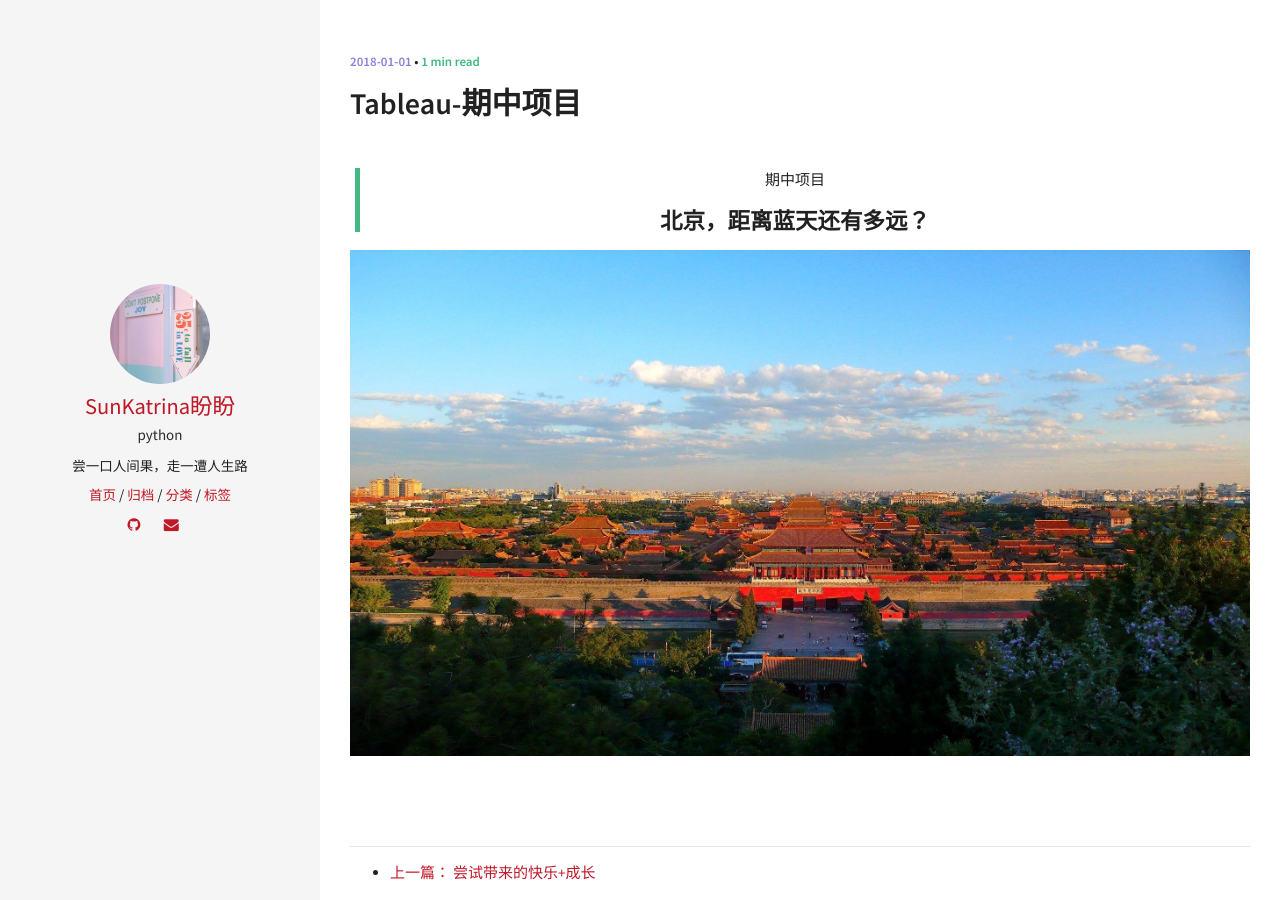
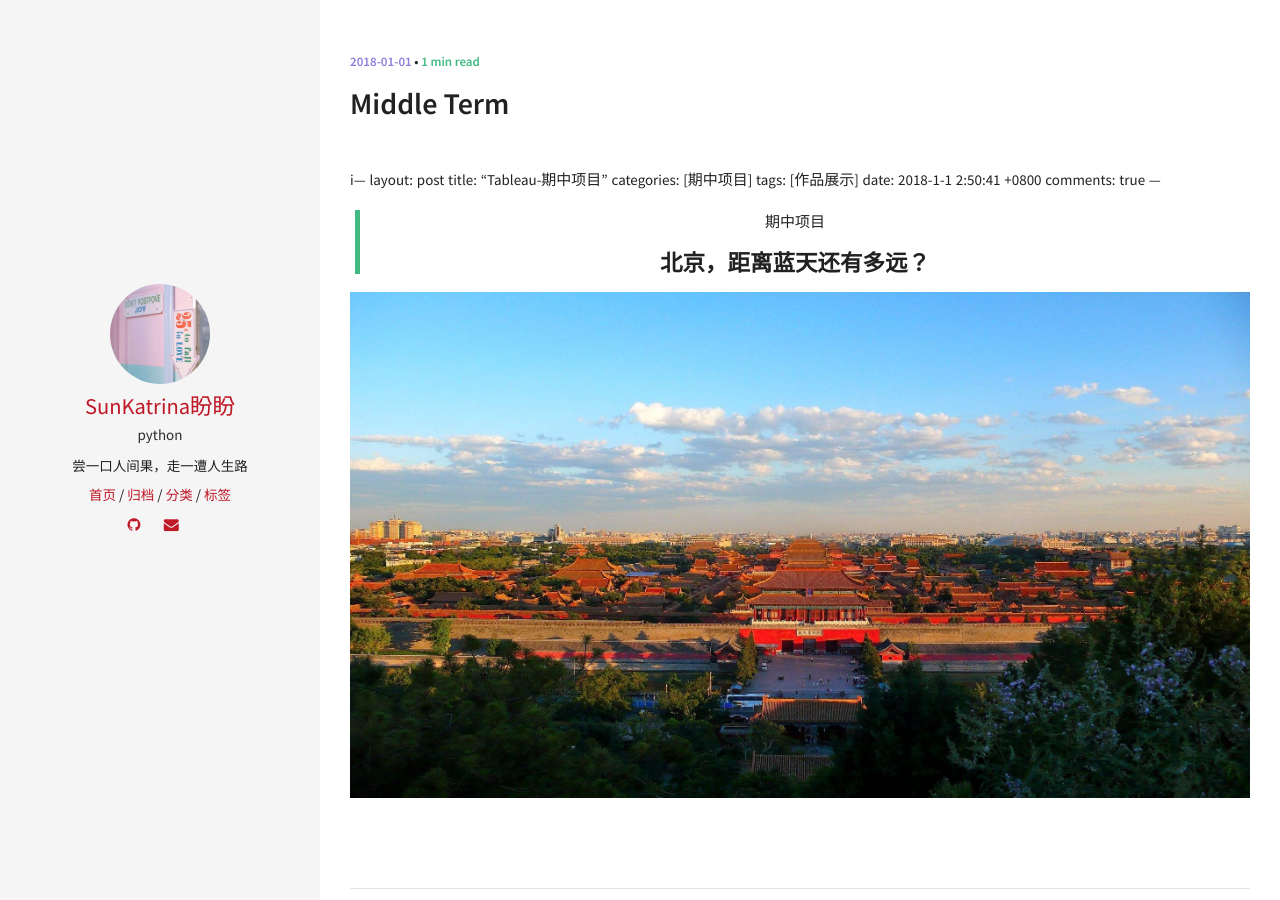
Before and after one commit to sunsipan/sunsipan.github.io, a Jekyll site: the page built from _posts/2018-1-1-middle-term.md, in a window 1280 px wide. Built offline with Jekyll 4.4.1, drawn with Linux system fonts in a browser that asks for light colours; our own code applies the rules of GitHub Pages for plain Markdown files; comment, search, counter and statistics services are not loaded.

Commit message:
Update 2018-1-1-middle-term.md

```diff
--- a/_posts/2018-1-1-middle-term.md
+++ b/_posts/2018-1-1-middle-term.md
@@ -1,4 +1,4 @@
----
+i---
 layout: post
 title: "Tableau-期中项目"
 categories: [期中项目]
@@ -9,4 +9,4 @@ comments: true
 > 期中项目
 ### [北京，距离蓝天还有多远？](https://sunsipan.github.io/middle-term/Tableau.html)
 {: .center}
-![beijingsky]({{ site.url }}/assets/blogImg/beijingsky.jpg)
+![beijingsky]({{ site.url }}/assets/blogimg/beijingsky.jpg)
```
